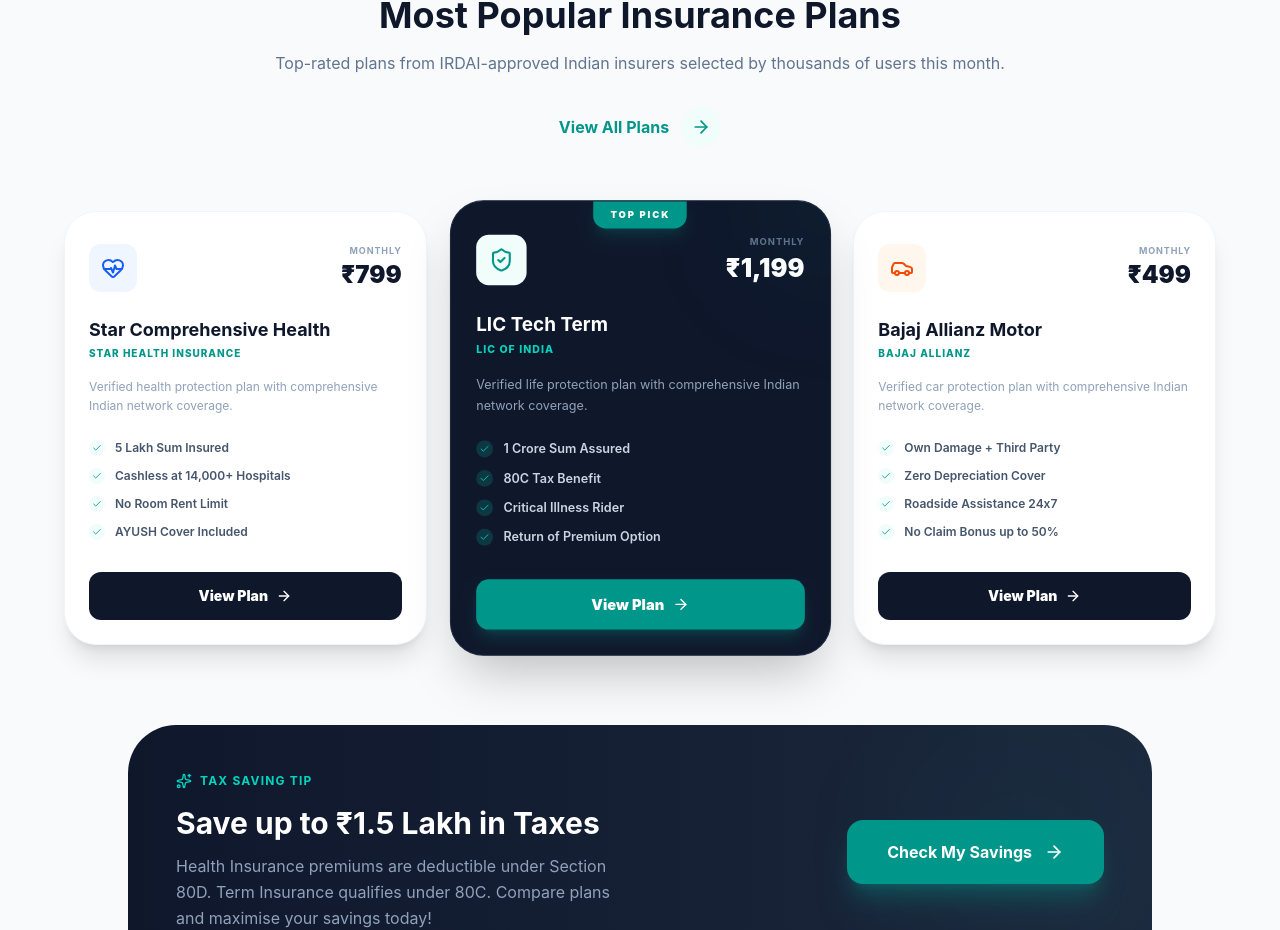
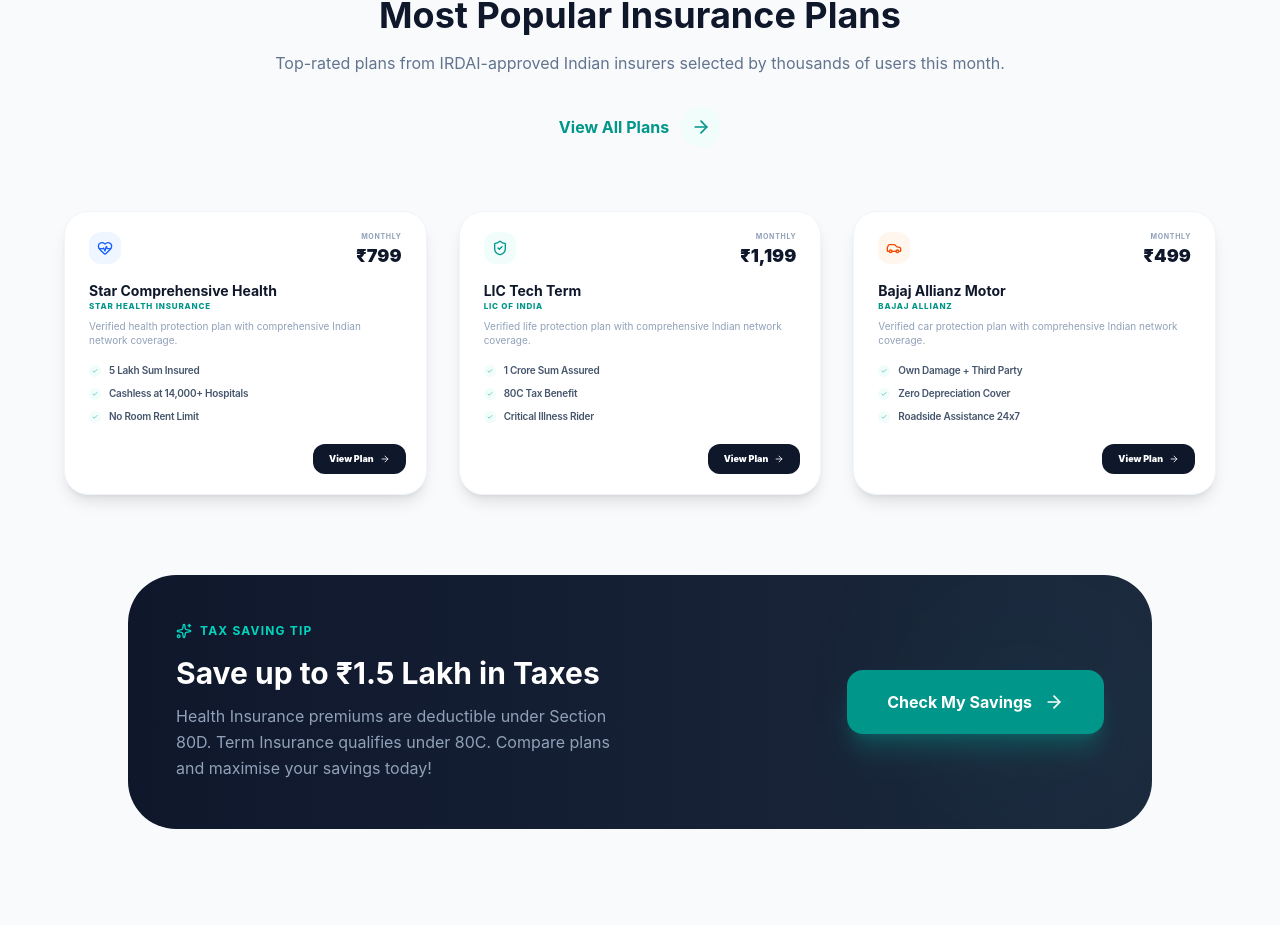
Before and after one commit to Gulhane-Shivani/SafeGuard_Advisor, a React (Vite) app: page / in a window 1280 px wide. Shown: the part 2070-3000 px from the top of the page. Built offline with nearby package versions, Linux system fonts and the light colour scheme.

Commit message:
implement insurance plan comparison page with filtering, sorting, and search functionality

```diff
--- a/src/components/insurance/PlanCard.tsx
+++ b/src/components/insurance/PlanCard.tsx
@@ -1,5 +1,5 @@
-import React from 'react';
-import { Check, ArrowRight, ShieldCheck, HeartPulse, Car, Home } from 'lucide-react';
+import React, { useState, useEffect } from 'react';
+import { Check, ArrowRight, ShieldCheck, HeartPulse, Car, Home, X, Info, Shield, Zap } from 'lucide-react';
 import { cn } from '../../utils/helpers';
 
 interface PlanCardProps {
@@ -11,21 +11,31 @@
   recommended?: boolean;
 }
 
-const PlanCard: React.FC<PlanCardProps> = ({ title, type, price, provider, features, recommended }) => {
+const PlanCard: React.FC<PlanCardProps> = ({ title, type, price, provider, features }) => {
+  const [showModal, setShowModal] = useState(false);
+
+  useEffect(() => {
+    if (showModal) {
+      document.body.style.overflow = 'hidden';
+    } else {
+      document.body.style.overflow = 'unset';
+    }
+    return () => { document.body.style.overflow = 'unset'; };
+  }, [showModal]);
+
+
   const getIcon = () => {
     switch (type) {
-      case 'health': return <HeartPulse className="w-6 h-6" />;
-      case 'auto':
-      case 'car': return <Car className="w-6 h-6" />;
-      case 'home': return <Home className="w-6 h-6" />;
-      default: return <ShieldCheck className="w-6 h-6" />;
+      case 'health': return <HeartPulse className="w-4 h-4" />;
+      case 'car': return <Car className="w-4 h-4" />;
+      case 'home': return <Home className="w-4 h-4" />;
+      default: return <ShieldCheck className="w-4 h-4" />;
     }
   };
 
   const getThemeColor = () => {
     switch (type) {
       case 'health': return 'bg-blue-50 text-blue-600';
-      case 'auto':
       case 'car': return 'bg-orange-50 text-orange-600';
       case 'home': return 'bg-indigo-50 text-indigo-600';
       case 'investment': return 'bg-teal-50 text-teal-600';
@@ -34,68 +44,126 @@
   };
 
   return (
+    <>
       <div className={cn(
-      "relative group p-6 rounded-[2rem] transition-all duration-500 border overflow-hidden",
-      recommended
-        ? "bg-slate-900 border-slate-800 shadow-2xl scale-105 z-10 text-white"
-        : "bg-white border-slate-100 shadow-xl hover:shadow-2xl hover:-translate-y-1"
+        "relative group p-5 rounded-[1.5rem] transition-all duration-300 border bg-white border-slate-100 shadow-lg hover:shadow-xl hover:-translate-y-1",
+        showModal ? "z-[99] !transform-none !transition-none" : "z-10"
       )}>
-      {recommended && (
-        <>
-          <div className="absolute top-0 right-0 w-32 h-32 bg-teal-600/10 rounded-full blur-3xl -mr-16 -mt-16" />
-          <div className="absolute top-0 left-1/2 -translate-x-1/2 bg-teal-600 text-white text-[9px] font-black px-4 py-1.5 rounded-b-xl uppercase tracking-[0.2em] shadow-lg shadow-teal-600/20">
-            Top Pick
-          </div>
-        </>
-      )}
-
-      <div className="flex items-start justify-between mb-6 pt-2">
-        <div className={cn("p-3 rounded-xl transition-transform group-hover:scale-110 duration-500", getThemeColor())}>
+        <div className="flex items-start justify-between mb-3 px-1">
+          <div className={cn("p-2 rounded-lg transition-transform group-hover:scale-110", getThemeColor())}>
             {getIcon()}
           </div>
           <div className="text-right">
-          <p className={cn("text-[9px] font-bold uppercase tracking-widest mb-0.5", recommended ? "text-slate-500" : "text-slate-400")}>Monthly</p>
-          <p className={cn("text-2xl font-black", recommended ? "text-white" : "text-slate-900")}>
+            <p className="text-[7px] font-bold uppercase tracking-widest text-slate-400">Monthly</p>
+            <p className="text-lg font-black text-slate-900">
               &#8377;{price}
             </p>
           </div>
         </div>
 
-      <div className="mb-4">
-        <h3 className={cn("text-lg font-bold mb-0.5", recommended ? "text-white" : "text-slate-900")}>{title}</h3>
-        <p className={cn("text-[10px] font-extrabold uppercase tracking-widest", recommended ? "text-teal-400" : "text-teal-600")}>
+        <div className="mb-2 px-1">
+          <h3 className="text-sm font-bold text-slate-900 leading-tight truncate">{title}</h3>
+          <p className="text-[8px] font-extrabold uppercase tracking-widest text-teal-600">
             {provider}
           </p>
         </div>
 
-      <p className={cn("text-xs leading-relaxed mb-6", recommended ? "text-slate-400" : "text-slate-400")}>
+        <p className="text-[10px] leading-snug mb-4 text-slate-400 px-1 line-clamp-2">
           Verified {type} protection plan with comprehensive Indian network coverage.
         </p>
 
-      <div className="space-y-3 mb-8">
-        {features.map((feature, idx) => (
-          <div key={idx} className="flex items-center gap-2.5">
-            <div className={cn(
-              "flex-shrink-0 w-4 h-4 rounded-full flex items-center justify-center transition-colors",
-              recommended ? "bg-teal-500/20 text-teal-400" : "bg-teal-50 text-teal-600"
-            )}>
-              <Check className="w-2.5 h-2.5" />
+        <div className="space-y-2 mb-5 px-1">
+          {features.slice(0, 3).map((feature, idx) => (
+            <div key={idx} className="flex items-center gap-2">
+              <div className="flex-shrink-0 w-3 h-3 rounded-full bg-teal-50 text-teal-600 flex items-center justify-center">
+                <Check className="w-1.5 h-1.5" />
               </div>
-            <span className={cn("text-xs font-semibold", recommended ? "text-slate-300" : "text-slate-600")}>{feature}</span>
+              <span className="text-[10px] font-semibold text-slate-600 tracking-tight">{feature}</span>
             </div>
           ))}
         </div>
 
-      <button className={cn(
-        "w-full py-3.5 rounded-xl text-sm font-black flex items-center justify-center gap-2 transition-all group-hover:gap-3",
-        recommended
-          ? "bg-teal-600 text-white shadow-lg shadow-teal-600/25 hover:bg-teal-500"
-          : "bg-slate-900 text-white hover:bg-slate-800"
-      )}>
-        View Plan <ArrowRight className="w-4 h-4" />
+        <div className="flex justify-end">
+          <button
+            onClick={() => setShowModal(true)}
+            className="w-fit px-4 py-2 rounded-lg text-[9px] font-black bg-slate-900 text-white hover:bg-slate-800 flex items-center justify-center gap-1.5 transition-all active:scale-95 whitespace-nowrap"
+          >
+            View Plan <ArrowRight className="w-2.5 h-2.5" />
           </button>
         </div>
+      </div>
 
+      {/* Plan Detail Modal - Rendered outside the card to avoid transform issues */}
+      {showModal && (
+        <div className="fixed inset-0 z-[999] flex items-center justify-center p-4 bg-slate-900/60 backdrop-blur-md animate-in fade-in duration-300">
+          <div className="bg-white w-full max-w-lg rounded-[2.5rem] shadow-2xl overflow-hidden animate-in zoom-in duration-300 border border-slate-100">
+            {/* Modal Header */}
+            <div className="relative h-40 bg-slate-900 flex items-center justify-center overflow-hidden">
+              <div className="absolute inset-0 bg-gradient-to-br from-teal-600/20 to-transparent opacity-50" />
+              <button
+                onClick={(e) => { e.stopPropagation(); setShowModal(false); }}
+                className="absolute top-6 right-6 p-2 bg-white/10 hover:bg-white/20 rounded-full text-white transition-all hover:rotate-90 z-10"
+              >
+                <X className="w-5 h-5" />
+              </button>
+              <div className={cn(
+                "w-20 h-20 rounded-3xl flex items-center justify-center relative z-10 shadow-2xl",
+                type === 'health' ? "bg-blue-600 text-white" :
+                type === 'car' ? "bg-orange-600 text-white" :
+                "bg-teal-600 text-white"
+              )}>
+                {React.cloneElement(getIcon() as React.ReactElement, { className: 'w-10 h-10' })}
+              </div>
+            </div>
+
+            {/* Modal Body */}
+            <div className="p-8 md:p-10">
+              <div className="text-center mb-10">
+                <span className="text-[10px] font-black text-teal-600 bg-teal-50 px-4 py-1.5 rounded-full uppercase tracking-[0.2em] mb-4 inline-block">{provider}</span>
+                <h2 className="text-3xl font-black text-slate-900 tracking-tight">{title}</h2>
+              </div>
+
+              <div className="grid grid-cols-2 gap-5 mb-10">
+                <div className="p-5 bg-slate-50 rounded-3xl border border-slate-100 group/item hover:bg-white hover:border-teal-100 transition-all">
+                  <p className="text-[10px] font-bold text-slate-400 uppercase tracking-widest mb-2">Monthly Premium</p>
+                  <p className="text-2xl font-black text-slate-900 group-hover/item:text-teal-600">&#8377;{price}</p>
+                </div>
+                <div className="p-5 bg-slate-50 rounded-3xl border border-slate-100 group/item hover:bg-white hover:border-teal-100 transition-all">
+                  <p className="text-[10px] font-bold text-slate-400 uppercase tracking-widest mb-2">Claim Ratio</p>
+                  <p className="text-2xl font-black text-slate-900 group-hover/item:text-teal-600">98.5%</p>
+                </div>
+              </div>
+
+              <div className="space-y-5 mb-10">
+                <h4 className="flex items-center gap-2 text-[10px] font-black text-slate-400 uppercase tracking-[0.2em]">
+                   Plan Highlights
+                </h4>
+                <div className="grid grid-cols-1 md:grid-cols-2 gap-x-8 gap-y-4">
+                  {features.map((feature, idx) => (
+                    <div key={idx} className="flex items-center gap-3">
+                      <div className="flex-shrink-0 w-5 h-5 rounded-lg bg-teal-50 text-teal-600 flex items-center justify-center">
+                        <Check className="w-3 h-3" />
+                      </div>
+                      <span className="text-xs font-bold text-slate-600 tracking-tight">{feature}</span>
+                    </div>
+                  ))}
+                  <div className="flex items-center gap-3">
+                    <div className="flex-shrink-0 w-5 h-5 rounded-lg bg-teal-50 text-teal-600 flex items-center justify-center">
+                      <Shield className="w-3 h-3" />
+                    </div>
+                    <span className="text-xs font-bold text-slate-600 tracking-tight">IRDAI Approved</span>
+                  </div>
+                </div>
+              </div>
+
+              <button className="w-full py-5 bg-slate-900 text-white rounded-[1.5rem] font-black hover:bg-teal-600 transition-all shadow-xl shadow-slate-900/10 uppercase tracking-widest text-xs flex items-center justify-center gap-3 group">
+                Purchase Policy Now <ArrowRight className="w-4 h-4 group-hover:translate-x-1 transition-transform" />
+              </button>
+            </div>
+          </div>
+        </div>
+      )}
+    </>
   );
 };
 
--- a/src/pages/Compare.tsx
+++ b/src/pages/Compare.tsx
@@ -173,7 +173,6 @@
                       title={plan.title}
                       type={plan.type as any}
                       price={plan.price}
-                      recommended={(plan as any).recommended}
                       provider={plan.insurer}
                       features={plan.features}
                     />
--- a/src/pages/Home.tsx
+++ b/src/pages/Home.tsx
@@ -1,7 +1,7 @@
 import React from 'react';
 import {
   Sparkles, ArrowRight, Zap, Target, LayoutDashboard,
-  Shield, Star, Users, Briefcase, HeartPulse, Car, TrendingUp, CheckCircle, Plus, Minus
+  Shield, Star, Users, Briefcase, HeartPulse, Car, TrendingUp, CheckCircle, Plus
 } from 'lucide-react';
 import PlanCard from '../components/insurance/PlanCard';
 import { Link } from 'react-router-dom';
@@ -224,7 +224,6 @@
             <PlanCard
               title="LIC Tech Term"
               type="life"
-              recommended={true}
               price="1,199"
               provider="LIC of India"
               features={['1 Crore Sum Assured', '80C Tax Benefit', 'Critical Illness Rider', 'Return of Premium Option']}
--- a/src/store/index.tsx
+++ b/src/store/index.tsx
@@ -21,7 +21,7 @@
     isLoading: false,
   });
 
-  const login = async (credentials: any) => {
+  const login = async (_credentials: any) => {
     // Implement login logic
   };
 
```
Also changed, not shown: src/components/layout/Navbar.tsx (+90 -15 lines). Lines whose indentation alone changed are shown as unchanged.
